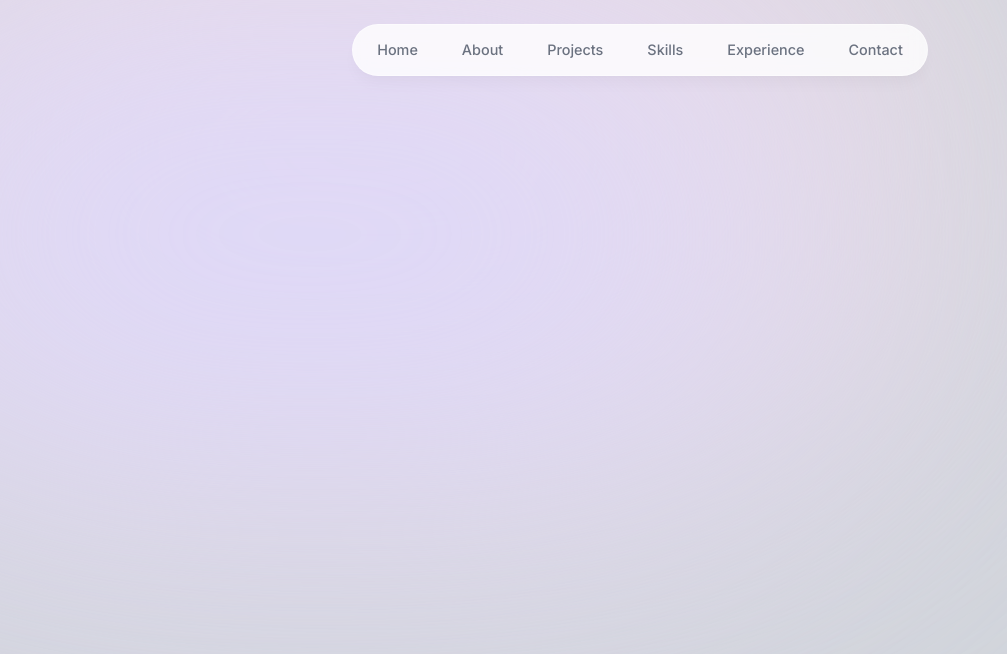
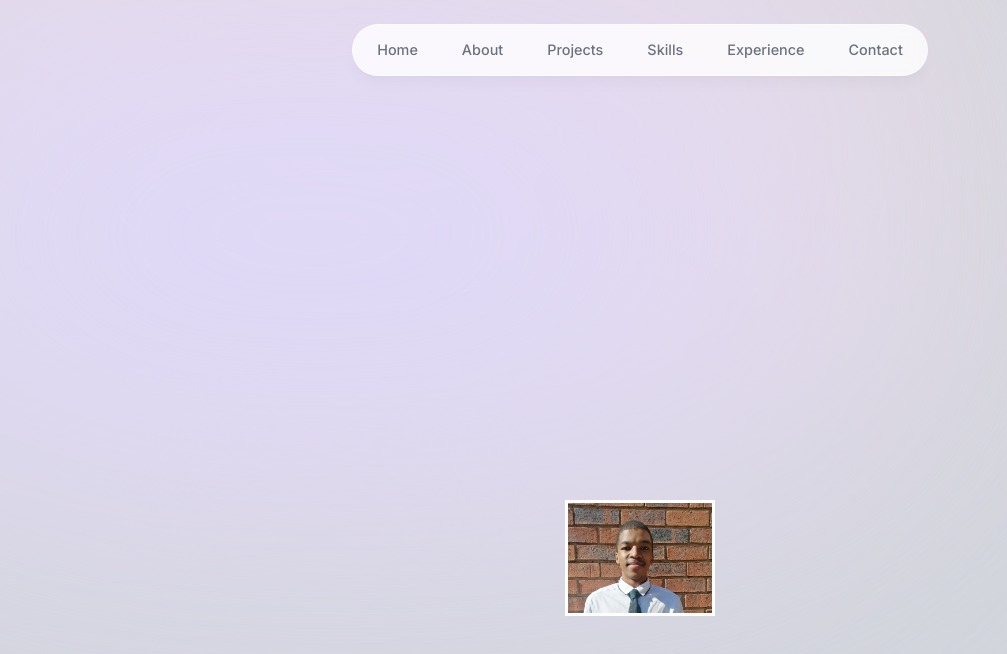
Before and after one commit to RONHEL235/portfolio-website, a Next.js app: page / in a window 1280 px wide. Shown: the top 654 px of the page, without its empty margins (0-1007 px from the left). Built offline with nearby package versions, Linux system fonts and the light colour scheme.

Commit message:
Created a introduction section component.

```diff
--- a/app/page.tsx
+++ b/app/page.tsx
@@ -1,7 +1,9 @@
-import Image from 'next/image'
+import Intro from "@/components/intro"
 
 export default function Home() {
   return (
-    <main className=""></main>
+    <main className="">
+      <Intro />
+    </main>
   )
 }
--- a/components/intro.tsx
+++ b/components/intro.tsx
@@ -0,0 +1,22 @@
+import React from "react"
+import Image from "next/image"
+
+export default function Intro() {
+    return (
+        <section>
+            <div className="flex items-center justify-center">
+                <div>
+                    <Image
+                    src="/Profile.jpg"
+                    alt="Ronee Helepi Potrait"
+                    width="150"
+                    height="150"
+                    quality="92"
+                    priority={true}
+                    className="border-cover border-[0.2rem] border-white"
+                    />
+                </div>
+            </div>
+        </section>
+    )
+}
```
Also changed, not shown: public/Profile.jpg (added).
